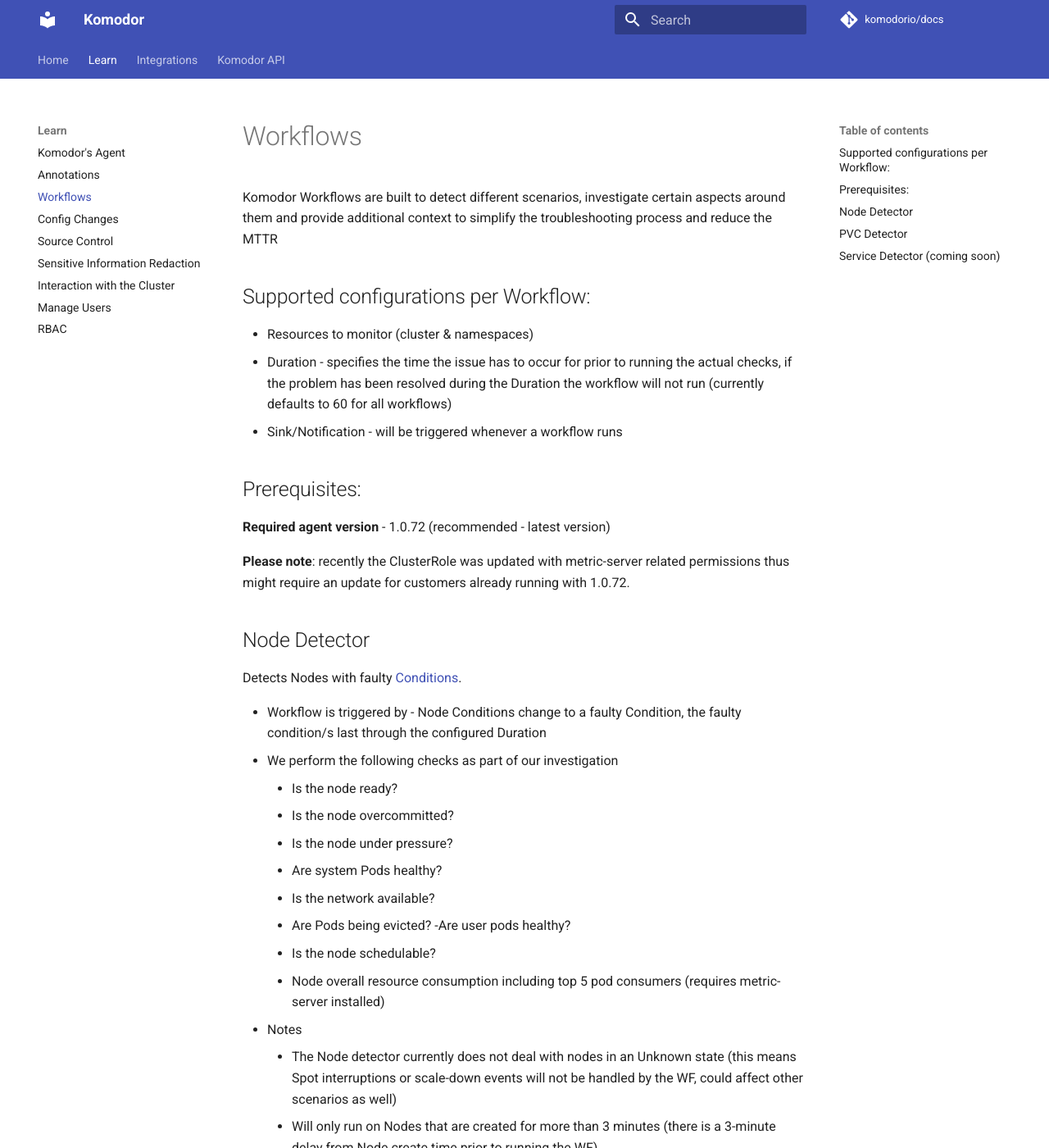
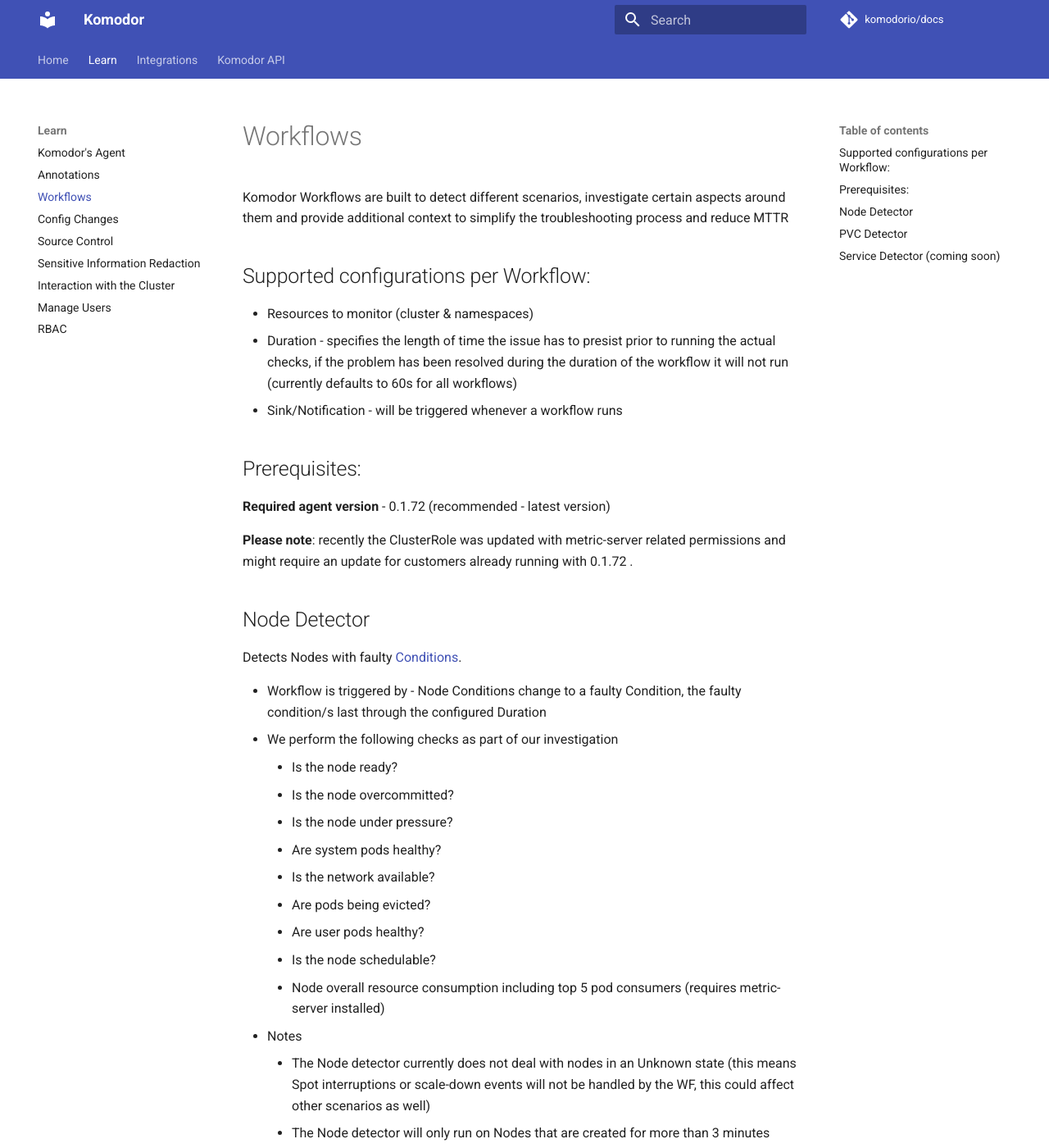
Before and after one commit to komodorio/docs, an MkDocs documentation site: the page built from docs/Learn/Workflows.md, in a window 1280 px wide and 1400 px high. Shown: the whole window at 82% size. Built offline with MkDocs 1.6.1 and Material for MkDocs 9.7.7, drawn with Linux system fonts in a browser that asks for light colours; comment, search, counter and statistics services are not loaded; some of the changed text lies outside the part shown.

Commit message:
Update Workflows.md

```diff
--- a/docs/Learn/Workflows.md
+++ b/docs/Learn/Workflows.md
@@ -1,18 +1,18 @@
 # Workflows
 
-Komodor Workflows are built to detect different scenarios, investigate certain aspects around them and provide additional context to simplify the troubleshooting process and reduce the MTTR
+Komodor Workflows are built to detect different scenarios, investigate certain aspects around them and provide additional context to simplify the troubleshooting process and reduce MTTR
 
 ## Supported configurations per Workflow:
 
 - Resources to monitor (cluster & namespaces)
-- Duration - specifies the time the issue has to occur for prior to running the actual checks, if the problem has been resolved during the Duration the workflow will not run (currently defaults to 60 for all workflows)
+- Duration - specifies the length of time the issue has to presist prior to running the actual checks, if the problem has been resolved during the duration of the workflow it will not run (currently defaults to 60s for all workflows)
 - Sink/Notification - will be triggered whenever a workflow runs
 
 ## Prerequisites:
 
-**Required agent version** - 1.0.72 (recommended - latest version)
+**Required agent version** - 0.1.72 (recommended - latest version)
 
-**Please note**: recently the ClusterRole was updated with metric-server related permissions thus might require an update for customers already running with 1.0.72.
+**Please note**: recently the ClusterRole was updated with metric-server related permissions and might require an update for customers already running with 0.1.72 .
 
 ## Node Detector
 Detects Nodes with faulty [Conditions](https://kubernetes.io/docs/concepts/architecture/nodes/#condition).
@@ -23,15 +23,16 @@
     - Is the node ready?
     - Is the node overcommitted?
     - Is the node under pressure?
-    - Are system Pods healthy?
+    - Are system pods healthy?
     - Is the network available?
-    - Are Pods being evicted?
-    -Are user pods healthy?
+    - Are pods being evicted?
+    - Are user pods healthy?
     - Is the node schedulable?
     - Node overall resource consumption including top 5 pod consumers (requires metric-server installed)
+
 - Notes
-    - The Node detector currently does not deal with nodes in an Unknown state (this means Spot interruptions or scale-down events will not be handled by the WF, could affect other scenarios as well)
-    - Will only run on Nodes that are created for more than 3 minutes (there is a 3-minute delay from Node create time prior to running the WF)
+    - The Node detector currently does not deal with nodes in an Unknown state (this means Spot interruptions or scale-down events will not be handled by the WF, this could affect other scenarios as well)
+    - The Node detector will only run on Nodes that are created for more than 3 minutes (there is a 3-minute delay from Node create time prior to running the workflow)
 
 ## PVC Detector
 Detects PVCs in a pending state.
```
